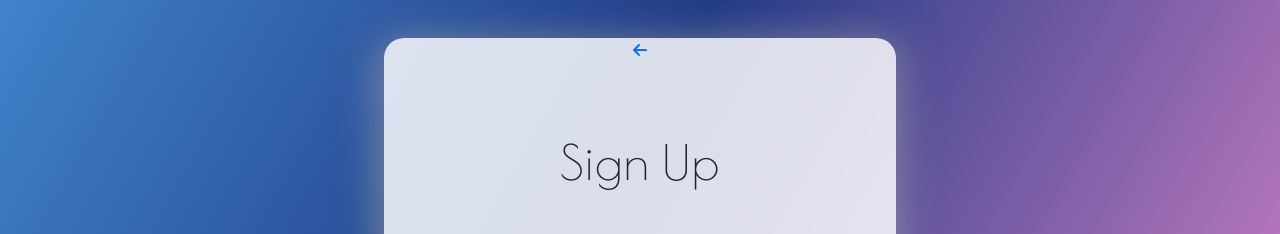
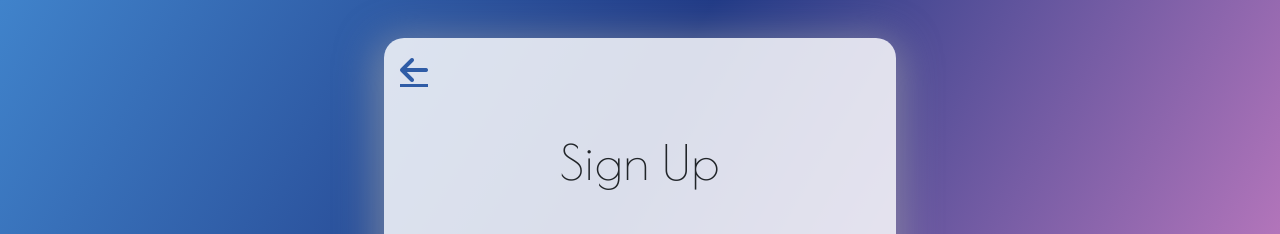
Before and after one commit to Mernus/volsu_app, a Django app: template main/templates/auth/registration.html in a window 1280 px wide. Shown: the top 234 px of the page. Run offline with Django 3.2, Linux system fonts and the light colour scheme; the template is opened without the code that fills it, so the values that code supplies are empty; some libraries are stand-ins or nearby versions.

Commit message:
Fix auth

```diff
--- a/event_manager/auth/serializers.py
+++ b/event_manager/auth/serializers.py
@@ -1,3 +1,4 @@
+from django.contrib.auth import login
 from django.contrib.auth.validators import UnicodeUsernameValidator
 from django.db.models import Q
 
@@ -78,6 +79,7 @@ class RegistrationSerializer(serializers.Serializer):
             self.request.session['user_creation_errors'] = "Error while user creation"
             raise serializers.ValidationError(f"UserCreateError({type(exc)}): {str(exc)}")
 
+        login(self.request, user)
         token = user.get_token(password, self.request)
         self.request.session['user_id'] = user.id
         self.request.session['username'] = user.username
@@ -122,6 +124,7 @@ class LoginSerializer(serializers.Serializer):
             self.request.session['deactivated_user_errors'] = "This user has been deactivated"
             raise serializers.ValidationError("This user has been deactivated")
 
+        login(self.request, user)
         token = user.get_token(password, self.request)
         self.request.session['user_id'] = user.id
         self.request.session['username'] = user.username
--- a/main/static/main/auth/css/style.css
+++ b/main/static/main/auth/css/style.css
@@ -98,7 +98,7 @@ input[name="password"]:hover, input[name="username"]:hover {
 }
 
 form > h1 {
-    margin-top: 1.5em;
+    margin-top: 1em;
     margin-bottom: 1em;
     font-size: 3em;
 }
@@ -119,6 +119,14 @@ form, #login_img {
 
 #login_img {
     border-radius: 20px 0 0 20px;
+}
+
+a#back {
+    margin-top: 1rem;
+    font-size: 2rem;
+    display: flex;
+    margin-left: 1rem;
+    color: #2f5ca6;
 }
 
 .main-w3 {
--- a/main/templates/auth/login.html
+++ b/main/templates/auth/login.html
@@ -33,7 +33,7 @@
     <div class="main-w3">
         <form method="post" class="needs-validation" novalidate>
             {% csrf_token %}
-            <a href="/api/events/">
+            <a href="/api/events/" id="back">
                 <i class="fas fa-arrow-left"></i>
             </a>
             <h1>Sign In</h1>
--- a/main/templates/auth/registration.html
+++ b/main/templates/auth/registration.html
@@ -34,7 +34,7 @@
     <div class="main-w3">
         <form method="post">
             {% csrf_token %}
-            <a href="/api/events/">
+            <a href="/api/events/" id="back">
                 <i class="fas fa-arrow-left"></i>
             </a>
             <h1 style="margin-bottom: 0.5em">Sign Up</h1>
```
